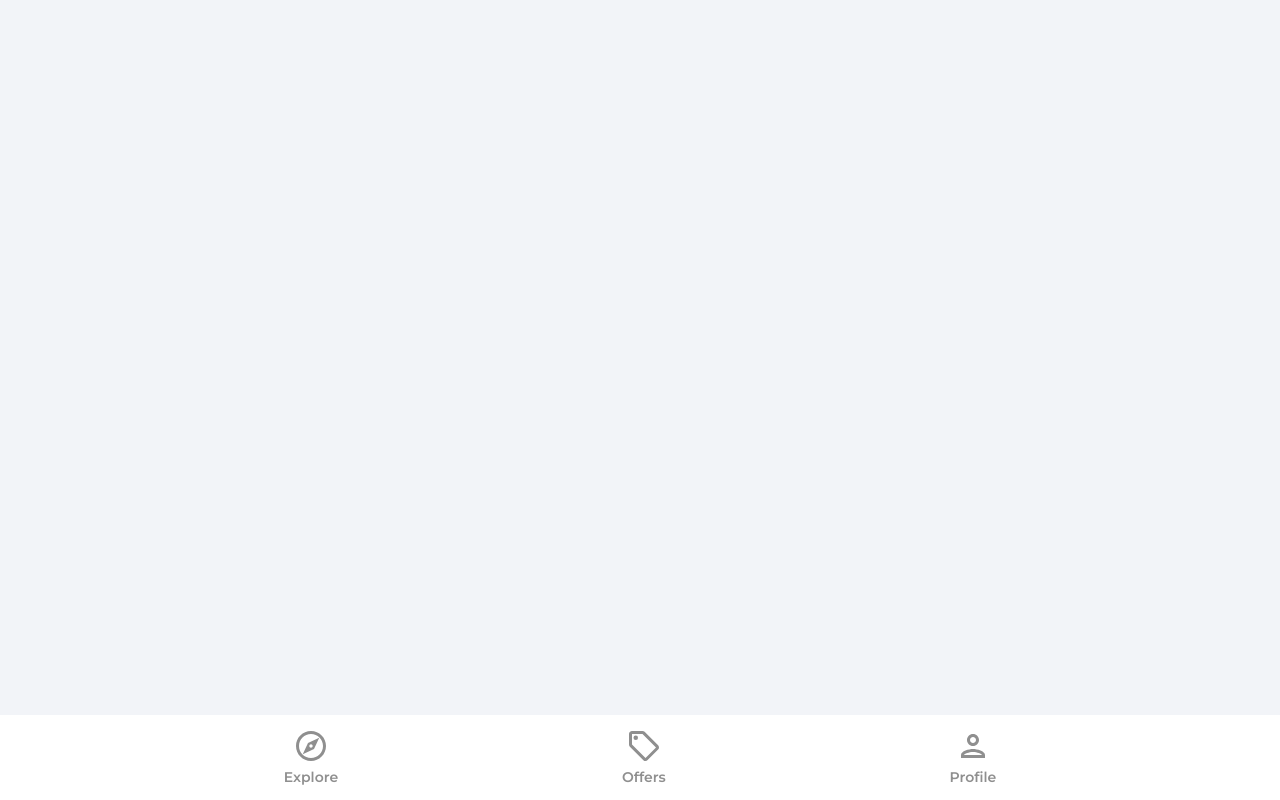
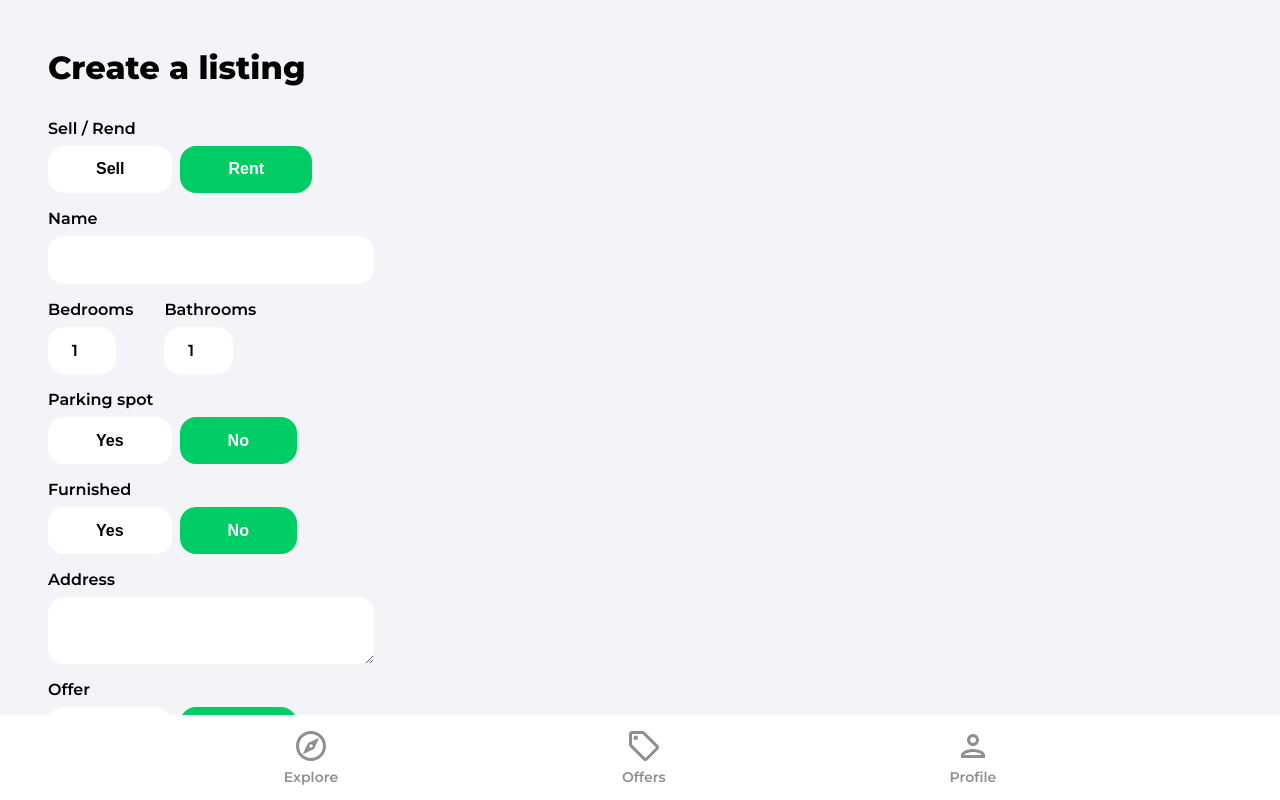
Before and after one commit to fkvesi00/House-Marketplace-Project, a React (Create React App) app: page /create-listing in a window 1280 px wide. Shown: the top 800 px of the page. Built offline with nearby package versions, Linux system fonts and the light colour scheme; no server answers; sample sign-in values are in the browser's storage.

Commit message:
creating form to add new house ad

```diff
--- a/src/App.js
+++ b/src/App.js
@@ -10,6 +10,7 @@
 import { ToastContainer } from 'react-toastify';
 import 'react-toastify/dist/ReactToastify.css';
 import PrivateRoute from "./components/PrivateRoute";
+import CreateListing from "./pages/CreateListing";
 
 
 function App() {
@@ -26,6 +27,7 @@
           <Route path='/sign-in' element={<SignIn />}/>
           <Route path='/sign-up' element={<SignUp />}/>
           <Route path='/forgot-password' element={<ForgotPassword />}/>
+          <Route path='/create-listing' element={<CreateListing />}/>
         </Routes>
         <NavBar />
        </Router>
--- /dev/null
+++ b/src/pages/CreateListing.jsx
@@ -0,0 +1,320 @@
+import { useState, useEffect, useRef } from "react"
+import {getAuth, onAuthStateChanged} from 'firebase/auth'
+import { useNavigate } from "react-router-dom"
+import Spinner from "../components/Spinner"
+
+
+function CreateListing() {
+  const [geoLocationEnabled, setGeoLocationEnabled] = useState(true)
+  const [loading, setLoading] = useState(false)
+  const [formData, setFormData] = useState({
+    type:'rent',
+    name:'',
+    bedrooms:1,
+    bathrooms:1,
+    parking:false,
+    furnished: false,
+    address:'',
+    offer:false,
+    regularPrice:0,
+    discountedPrice:0,
+    images: {},
+    latitude:0,
+    longitude:0
+  })
+
+  const {type, name, bedrooms, bathrooms, parking, furnished, address, offer, regularPrice, discountedPrice, images, latitude, longitude} = formData
+
+  const auth = getAuth()
+  const navigate = useNavigate()
+  //ovo is monuted stavarmo kako bi sprijecili memory leak
+  const isMounted = useRef(true)
+
+  useEffect(() => {
+    if(isMounted){
+        onAuthStateChanged(auth, user => {
+            if(user){
+                setFormData({...formData, userRef: user.uid})
+            } else {
+                navigate('/sign-in')
+            }
+        })
+    }
+
+  },[isMounted])
+
+  const onSubmit = e => {
+    e.preventDefault()
+    console.log(formData)
+  }
+
+  const onMutate = e => {
+    let boolean = null
+
+    if(e.target.value === 'true'){
+        boolean= true
+    }
+
+    if(e.target.value === 'false'){
+        boolean = false
+    }
+
+    //Files
+    if(e.target.files){
+        setFormData((prevState) => ({
+            ...prevState,
+            images: e.target.files
+        }))
+    }
+
+    // Text/Booleans/Numbers
+    if(!e.target.files){
+        setFormData((prevState) => ({
+            ...prevState,
+            [e.target.id] : boolean ?? e.target.value
+        }))
+    }
+  }
+
+
+  if(loading)
+    return <Spinner />
+
+    return (
+    <div className="profile">
+        <header>
+            <p className="pageHeader">Create a listing</p>
+        </header>
+        <main>
+            <form onSubmit={onSubmit}>
+                <label className="formLabel">Sell / Rend</label>
+                <div className="formButtons">
+                 <button type="button" className={type === 'sale' ? 'formButtonActive' : 'formButton'}
+                 id='type'
+                 value='sale'
+                 onClick = {onMutate}>
+                    Sell
+                 </button>
+                 <button type="button" className={type === 'rent' ? 'formButtonActive' : 'formButton'}
+                 id='type'
+                 value='rent'
+                 onClick = {onMutate}>
+                    Rent
+                 </button>
+                </div>
+
+
+                <label className='formLabel'>Name</label>
+                <input
+                    className='formInputName'
+                    type='text'
+                    id='name'
+                    value={name}
+                    onChange={onMutate}
+                    maxLength='32'
+                    minLength='10'
+                    required
+                />
+
+                <div className='formRooms flex'>
+                    <div>
+                    <label className='formLabel'>Bedrooms</label>
+                    <input
+                        className='formInputSmall'
+                        type='number'
+                        id='bedrooms'
+                        value={bedrooms}
+                        onChange={onMutate}
+                        min='1'
+                        max='50'
+                        required
+                    />
+                    </div>
+                    <div>
+                    <label className='formLabel'>Bathrooms</label>
+                    <input
+                        className='formInputSmall'
+                        type='number'
+                        id='bathrooms'
+                        value={bathrooms}
+                        onChange={onMutate}
+                        min='1'
+                        max='50'
+                        required
+                        />
+                    </div>
+                </div>
+
+
+          <label className='formLabel'>Parking spot</label>
+          <div className='formButtons'>
+            <button
+              className={parking ? 'formButtonActive' : 'formButton'}
+              type='button'
+              id='parking'
+              value={true}
+              onClick={onMutate}
+              min='1'
+              max='50'
+            >
+              Yes
+            </button>
+            <button
+              className={
+                !parking && parking !== null ? 'formButtonActive' : 'formButton'
+              }
+              type='button'
+              id='parking'
+              value={false}
+              onClick={onMutate}
+            >
+              No
+            </button>
+          </div>
+
+
+          <label className='formLabel'>Furnished</label>
+          <div className='formButtons'>
+            <button
+              className={furnished ? 'formButtonActive' : 'formButton'}
+              type='button'
+              id='furnished'
+              value={true}
+              onClick={onMutate}
+            >
+              Yes
+            </button>
+            <button
+              className={
+                !furnished && furnished !== null
+                  ? 'formButtonActive'
+                  : 'formButton'
+              }
+              type='button'
+              id='furnished'
+              value={false}
+              onClick={onMutate}
+            >
+              No
+            </button>
+          </div>
+
+
+          <label className='formLabel'>Address</label>
+          <textarea
+            className='formInputAddress'
+            type='text'
+            id='address'
+            value={address}
+            onChange={onMutate}
+            required
+          />
+
+          {!geoLocationEnabled && (
+            <div className='formLatLng flex'>
+              <div>
+                <label className='formLabel'>Latitude</label>
+                <input
+                  className='formInputSmall'
+                  type='number'
+                  id='latitude'
+                  value={latitude}
+                  onChange={onMutate}
+                  required
+                />
+              </div>
+              <div>
+                <label className='formLabel'>Longitude</label>
+                <input
+                  className='formInputSmall'
+                  type='number'
+                  id='longitude'
+                  value={longitude}
+                  onChange={onMutate}
+                  required
+                />
+              </div>
+            </div>
+          )}
+
+            <label className='formLabel'>Offer</label>
+             <div className='formButtons'>
+            <button
+              className={offer ? 'formButtonActive' : 'formButton'}
+              type='button'
+              id='offer'
+              value={true}
+              onClick={onMutate}
+            >
+              Yes
+            </button>
+            <button
+              className={
+                !offer && offer !== null ? 'formButtonActive' : 'formButton'
+              }
+              type='button'
+              id='offer'
+              value={false}
+              onClick={onMutate}
+            >
+              No
+            </button>
+          </div>
+
+
+
+          <label className='formLabel'>Regular Price</label>
+          <div className='formPriceDiv'>
+            <input
+              className='formInputSmall'
+              type='number'
+              id='regularPrice'
+              value={regularPrice}
+              onChange={onMutate}
+              min='50'
+              max='750000000'
+              required
+            />
+            {type === 'rent' && <p className='formPriceText'>$ / Month</p>}
+          </div>
+
+          {offer && (
+            <>
+              <label className='formLabel'>Discounted Price</label>
+              <input
+                className='formInputSmall'
+                type='number'
+                id='discountedPrice'
+                value={discountedPrice}
+                onChange={onMutate}
+                min='50'
+                max='750000000'
+                required={offer}
+              />
+            </>
+          )}
+
+            <label className='formLabel'>Images</label>
+                    <p className='imagesInfo'>
+                        The first image will be the cover (max 6).
+                    </p>
+                    <input
+                        className='formInputFile'
+                        type='file'
+                        id='images'
+                        onChange={onMutate}
+                        max='6'
+                        accept='.jpg,.png,.jpeg'
+                        multiple
+                        required
+                    />
+                    <button type='submit' className='primaryButton createListingButton'>
+                        Create Listing
+                    </button>
+            </form>
+        </main>
+    </div>
+  )
+}
+
+export default CreateListing
--- a/src/pages/Profile.jsx
+++ b/src/pages/Profile.jsx
@@ -4,6 +4,10 @@
 import { updateDoc, doc } from 'firebase/firestore'
 import {db} from '../firebase.config'
 import { toast } from 'react-toastify'
+import { Link } from 'react-router-dom'
+import arrowRight from '../assets/svg/keyboardArrowRightIcon.svg'
+import homeIcon from '../assets/svg/homeIcon.svg'
+
 
 function Profile() {
   const auth = getAuth()
@@ -88,6 +92,12 @@
             />
           </form>
         </div>
+
+        <Link to='/create-listing' className='createListing'>
+        <img src={homeIcon} alt="home" />
+        Create your house ad for sale or rent
+        <img src={arrowRight} alt="arrow right" />
+        </Link>
       </main>
     </div>
   )
```
